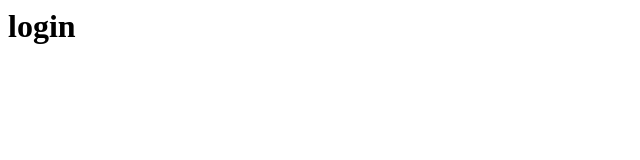
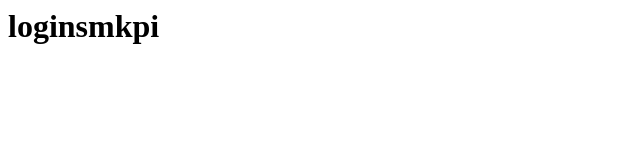
Before and after one commit to Fathir3142/belajargit, a plain HTML site: page login.html in a window 1280 px wide. Shown: the whole page, without its empty margins (0-640 px from the left). Drawn offline with Linux system fonts and the light colour scheme.

Commit message:
Update loginsmkpi.html

```diff
--- a/login.html
+++ b/login.html
@@ -1,5 +1,5 @@
 <html>
   <body>
-    <h1>login</h1>
+    <h1>loginsmkpi</h1>
   </body>
 </html>
```
